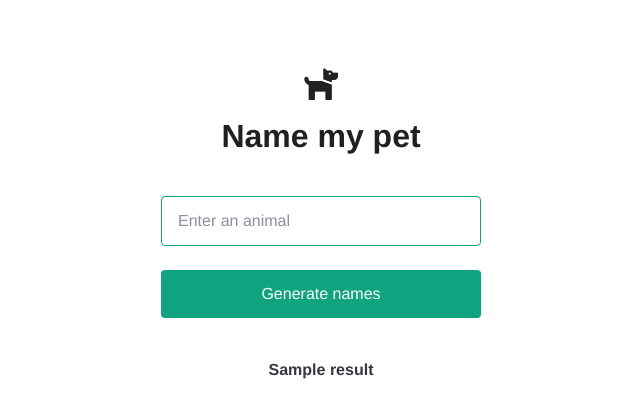
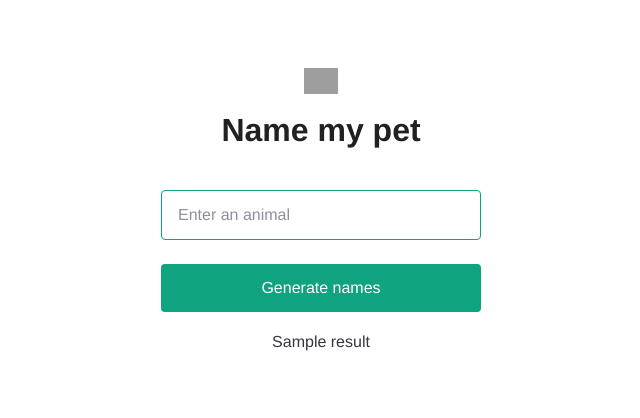
Before and after one commit to SamuelKnaus/pub2sum, a Flask app: template templates/index.html in a window 1280 px wide. Shown: the top 418 px of the page, without its empty margins (319-959 px from the left). Run offline with Flask 2, Linux system fonts and the light colour scheme; the template is opened without the code that fills it: most values are stand-ins (such as "Sample title", 1, 10 or a date in 2020); some web fonts are replaced; grey boxes are pictures that could not be loaded.

Commit message:
Update: Adjust text & styling of to match the application's purpose

```diff
--- a/static/main.css
+++ b/static/main.css
@@ -10,7 +10,6 @@
   font-family: "ColfaxAI";
   src: url(https://cdn.openai.com/API/fonts/ColfaxAIBold.woff2) format("woff2"),
     url(https://cdn.openai.com/API/fonts/ColfaxAIBold.woff) format("woff");
-  font-weight: bold;
   font-style: normal;
 }
 body,
@@ -32,7 +31,6 @@ body {
 h3 {
   font-size: 32px;
   line-height: 40px;
-  font-weight: bold;
   color: #202123;
   margin: 16px 0 40px;
 }
@@ -59,8 +57,12 @@ input[type="submit"] {
   border-radius: 4px;
   text-align: center;
   cursor: pointer;
+  margin-bottom: 18px;
 }
 .result {
-  font-weight: bold;
-  margin-top: 40px;
+  margin: 0 auto;
 }
+
+p {
+  max-width: 600px;
+}
```
Also changed, not shown: static/document.png (added), static/dog.png (deleted).
